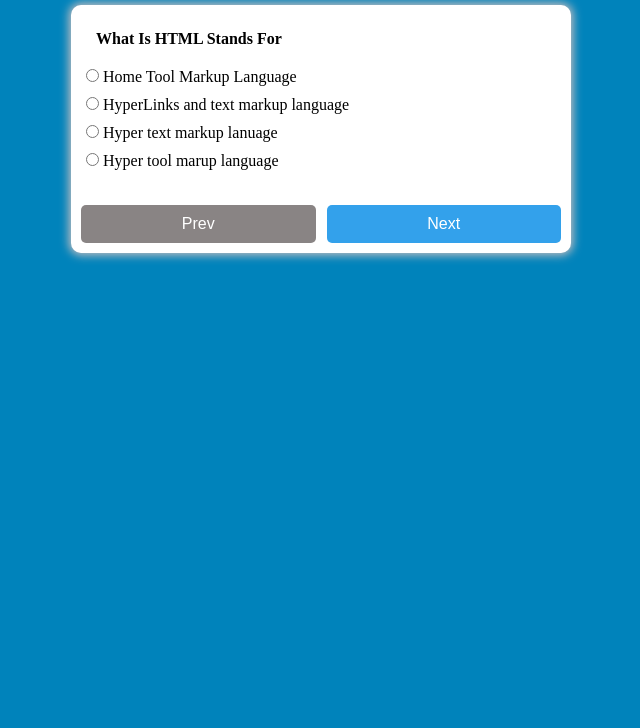
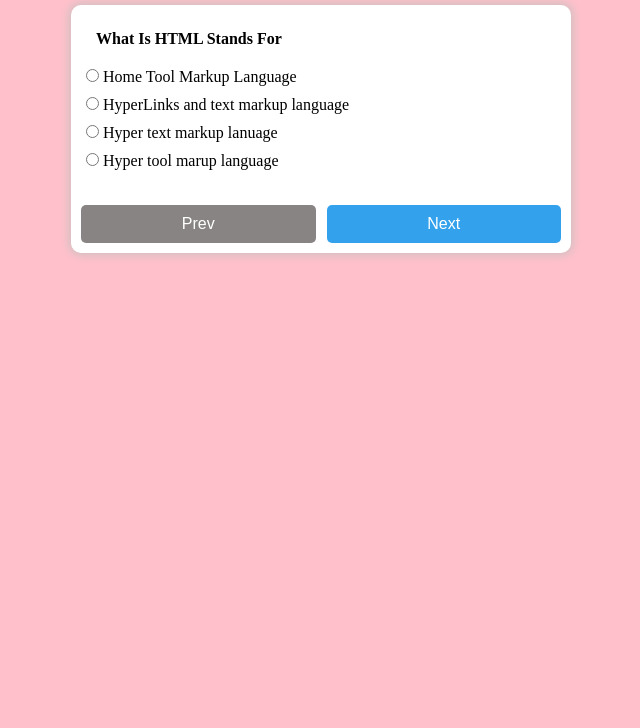
Before and after one commit to tapaswinipatnaik/Quiz_Portal, a plain HTML site: page index.html in a window 1280 px wide. Shown: the part 72-800 px from the top of the page, without its empty margins (319-959 px from the left). Drawn offline with Linux system fonts and the light colour scheme.

Commit message:
Update quiz.css

```diff
--- a/quiz.css
+++ b/quiz.css
@@ -8,7 +8,7 @@ body{
     align-items: center;
     flex-direction: column;
     height: 100vh;
-    background-color: #0083bb;
+    background-color: pink;
 }
 h1{
     margin: 20px;
```
